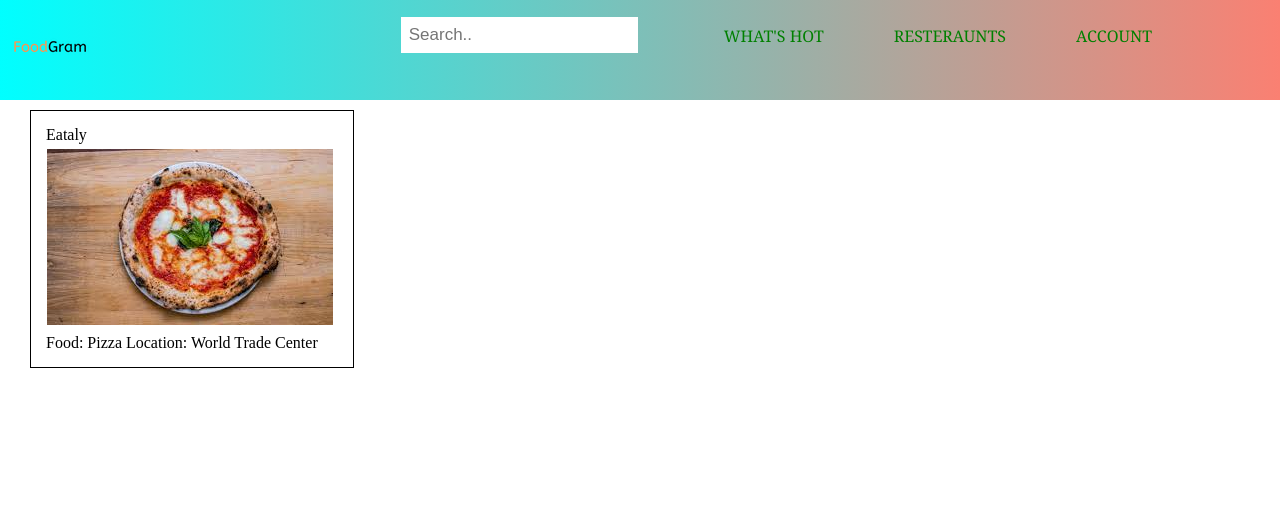
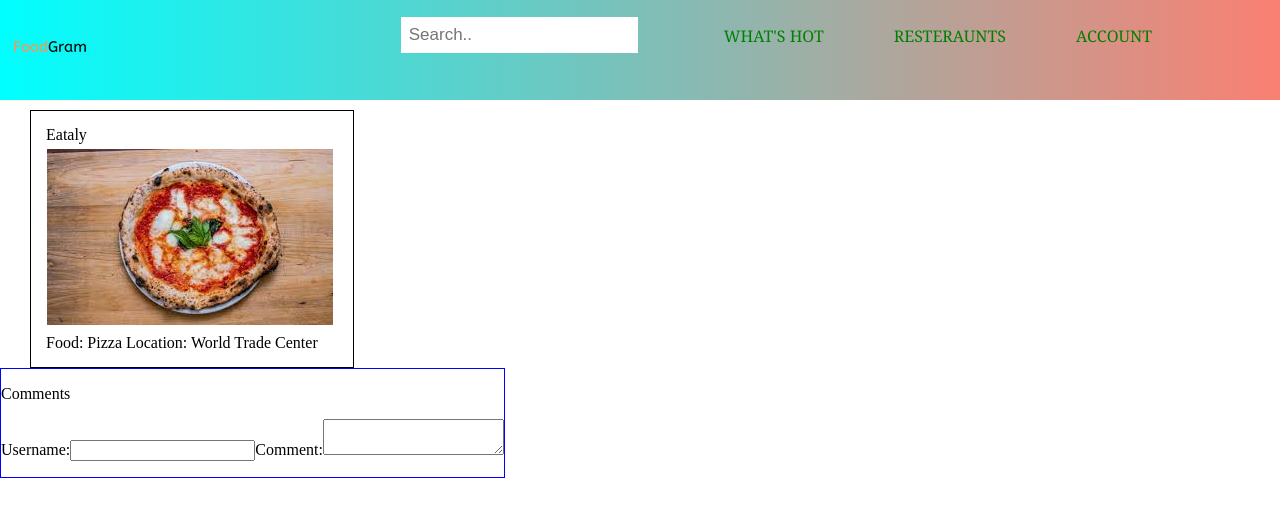
Before and after one commit to mjl776/FoodGram, a Vue app: page / in a window 1280 px wide. Shown: the top 516 px of the page. Built offline with nearby package versions, Linux system fonts and the light colour scheme.

Commit message:
added intial comment section to foodpages.vue

```diff
--- a/src/components/Comments.vue
+++ b/src/components/Comments.vue
@@ -1,17 +1,32 @@
 <template>
-    <form>
+    <form class = "comments">
+        <p> Comments </p>
         <p>
-            <label> name </label>
+            <label for="name">Username:</label>
+            <input id="name" v-model="name">
+
+            <label for="review">Comment:</label>
+            <textarea id="review" v-model="review"></textarea>
         </p>
     </form>
 </template>
 
 <script>
 export default {
-    name: Comments
+    name: 'Comments',
+    data () {
+		return {
+			name: null,
+			review: null,
+            errors: []
+		}
+	}
 }
 </script>
 
 <style scoped>
-
+    .comments {
+        display: inline-block;
+        border: solid blue 0.5px;
+    }
 </style>
--- a/src/components/FoodPages.vue
+++ b/src/components/FoodPages.vue
@@ -1,5 +1,6 @@
 <template>
-    <div class="food-page">
+    <div class="container">
+        <div class = "food-page">
         <div class="restaurant-name">
             {{ account.restaurant }}
         </div>
@@ -12,19 +13,25 @@
             :food = "account.Food"
             :location = "account.Location"
          />
-
+        </div>
+        <div class = "comment-section">
+            <Comments/>
+        </div>
     </div>
-
 </template>
 
 <script>
 
 import Restaurantinfo from './Restaurant_info.vue'
-
+import Comments from './Comments.vue'
 export default {
     name: 'FoodPages',
+    props: {
+        comments: []
+    },
     components: {
         Restaurantinfo,
+        Comments,
     },
     data () {
         return {
```
